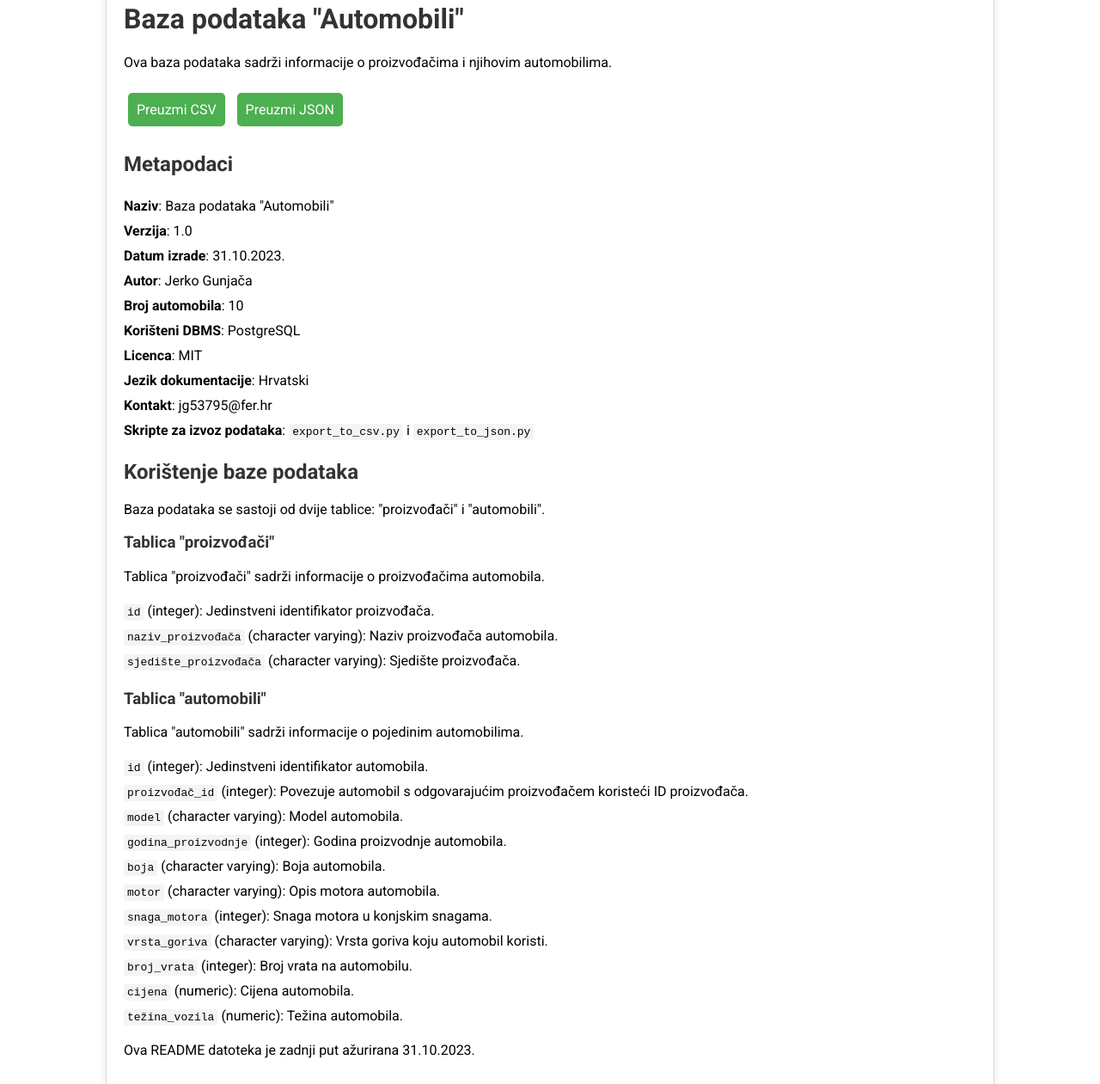
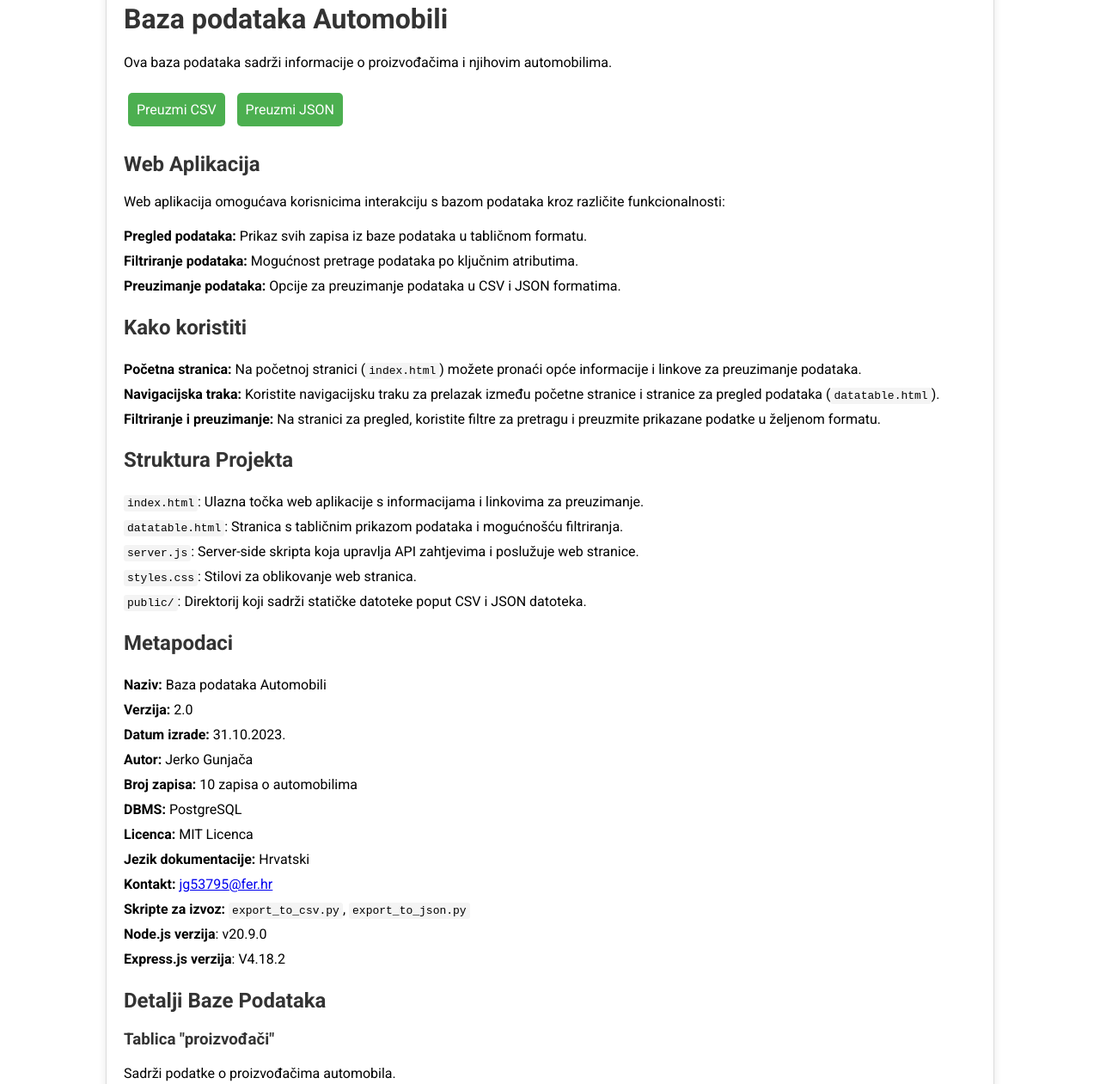
Before and after one commit to JerkoG/OrLab, a website: page Release 2.0/public/index.html in a window 1280 px wide. Shown: the part 127-1388 px from the top of the page at 86% size. Drawn offline with Linux system fonts and the light colour scheme.

Commit message:
Release 2.0 update

```diff
--- a/Release 2.0/public/index.html
+++ b/Release 2.0/public/index.html
@@ -1,15 +1,14 @@
 <!DOCTYPE html>
-<html lang="en">
+<html lang="hr">
 
 <head>
     <meta charset="UTF-8">
     <meta name="viewport" content="width=device-width, initial-scale=1.0">
-    <title>Baza podataka "Automobili"</title>
+    <title>Automobili</title>
     <meta name="description" content="Baza podataka Proizvođača i Automobila">
     <meta name="author" content="Jerko Gunjača">
     <link rel="stylesheet" href="styles.css">
     <link href="https://fonts.googleapis.com/css?family=Roboto:400,700&display=swap" rel="stylesheet">
-
 </head>
 
 <body>
@@ -19,7 +18,7 @@
     </div>
     <div class="content">
         <div class="container">
-            <h1>Baza podataka "Automobili"</h1>
+            <h1>Baza podataka Automobili</h1>
             <p>Ova baza podataka sadrži informacije o proizvođačima i njihovim automobilima.</p>
             <div class="download-links">
                 <a href="/automobili.csv" download>Preuzmi
@@ -27,38 +26,71 @@
                 <a href="/automobili.json" download>Preuzmi
                     JSON</a>
             </div>
-            <h2>Metapodaci</h2>
+            <h2>Web Aplikacija</h2>
+            <p>Web aplikacija omogućava korisnicima interakciju s bazom podataka kroz različite funkcionalnosti:</p>
             <ul>
-                <li><strong>Naziv</strong>: Baza podataka "Automobili"</li>
-                <li><strong>Verzija</strong>: 1.0</li>
-                <li><strong>Datum izrade</strong>: 31.10.2023.</li>
-                <li><strong>Autor</strong>: Jerko Gunjača</li>
-                <li><strong>Broj automobila</strong>: 10</li>
-                <li><strong>Korišteni DBMS</strong>: PostgreSQL</li>
-                <li><strong>Licenca</strong>: MIT</li>
-                <li><strong>Jezik dokumentacije</strong>: Hrvatski</li>
-                <li><strong>Kontakt</strong>: jg53795@fer.hr</li>
-                <li><strong>Skripte za izvoz podataka</strong>: <code>export_to_csv.py</code> i
-                    <code>export_to_json.py</code>
+                <li><strong>Pregled podataka:</strong> Prikaz svih zapisa iz baze podataka u tabličnom formatu.</li>
+                <li><strong>Filtriranje podataka:</strong> Mogućnost pretrage podataka po ključnim atributima.</li>
+                <li><strong>Preuzimanje podataka:</strong> Opcije za preuzimanje podataka u CSV i JSON formatima.
                 </li>
             </ul>
 
-            <h2>Korištenje baze podataka</h2>
-            <p>Baza podataka se sastoji od dvije tablice: "proizvođači" i "automobili".</p>
+            <h2>Kako koristiti</h2>
+            <ul>
+                <li><strong>Početna stranica:</strong> Na početnoj stranici (<code>index.html</code>) možete pronaći
+                    opće informacije i linkove za preuzimanje podataka.</li>
+                <li><strong>Navigacijska traka:</strong> Koristite navigacijsku traku za prelazak između početne
+                    stranice i stranice za pregled podataka (<code>datatable.html</code>).</li>
+                <li><strong>Filtriranje i preuzimanje:</strong> Na stranici za pregled, koristite filtre za pretragu
+                    i
+                    preuzmite prikazane podatke u željenom formatu.</li>
+            </ul>
 
+            <h2>Struktura Projekta</h2>
+            <ul>
+                <li><code>index.html</code>: Ulazna točka web aplikacije s informacijama i linkovima za preuzimanje.
+                </li>
+                <li><code>datatable.html</code>: Stranica s tabličnim prikazom podataka i mogućnošću filtriranja.
+                </li>
+                <li><code>server.js</code>: Server-side skripta koja upravlja API zahtjevima i poslužuje web
+                    stranice.
+                </li>
+                <li><code>styles.css</code>: Stilovi za oblikovanje web stranica.</li>
+                <li><code>public/</code>: Direktorij koji sadrži statičke datoteke poput CSV i JSON datoteka.</li>
+            </ul>
+
+            <h2>Metapodaci</h2>
+            <ul>
+                <li><strong>Naziv:</strong> Baza podataka Automobili</li>
+                <li><strong>Verzija:</strong> 2.0</li>
+                <li><strong>Datum izrade:</strong> 31.10.2023.</li>
+                <li><strong>Autor:</strong> Jerko Gunjača</li>
+                <li><strong>Broj zapisa:</strong> 10 zapisa o automobilima</li>
+                <li><strong>DBMS:</strong> PostgreSQL</li>
+                <li><strong>Licenca:</strong> MIT Licenca</li>
+                <li><strong>Jezik dokumentacije:</strong> Hrvatski</li>
+                <li><strong>Kontakt:</strong> <a href="mailto:jg53795@fer.hr">jg53795@fer.hr</a></li>
+                <li><strong>Skripte za izvoz:</strong> <code>export_to_csv.py</code>, <code>export_to_json.py</code>
+                </li>
+                <li><strong>Node.js verzija</strong>: v20.9.0</li>
+                <li><strong>Express.js verzija</strong>: V4.18.2</li>
+            </ul>
+
+            <h2>Detalji Baze Podataka</h2>
             <h3>Tablica "proizvođači"</h3>
-            <p>Tablica "proizvođači" sadrži informacije o proizvođačima automobila.</p>
+            <p>Sadrži podatke o proizvođačima automobila.</p>
             <ul>
-                <li><code>id</code> (integer): Jedinstveni identifikator proizvođača.</li>
-                <li><code>naziv_proizvođača</code> (character varying): Naziv proizvođača automobila.</li>
-                <li><code>sjedište_proizvođača</code> (character varying): Sjedište proizvođača.</li>
+                <li><code>id</code>: Jedinstveni identifikator</li>
+                <li><code>naziv_proizvođača</code>: Naziv proizvođača</li>
+                <li><code>sjedište_proizvođača</code>: Sjedište proizvođača</li>
             </ul>
 
             <h3>Tablica "automobili"</h3>
-            <p>Tablica "automobili" sadrži informacije o pojedinim automobilima.</p>
+            <p>Sadrži detalje o pojedinim automobilima.</p>
             <ul>
                 <li><code>id</code> (integer): Jedinstveni identifikator automobila.</li>
-                <li><code>proizvođač_id</code> (integer): Povezuje automobil s odgovarajućim proizvođačem koristeći ID
+                <li><code>proizvođač_id</code> (integer): Povezuje automobil s odgovarajućim proizvođačem koristeći
+                    ID
                     proizvođača.</li>
                 <li><code>model</code> (character varying): Model automobila.</li>
                 <li><code>godina_proizvodnje</code> (integer): Godina proizvodnje automobila.</li>
@@ -70,8 +102,8 @@
                 <li><code>cijena</code> (numeric): Cijena automobila.</li>
                 <li><code>težina_vozila</code> (numeric): Težina automobila.</li>
             </ul>
-            <p>Ova README datoteka je zadnji put ažurirana 31.10.2023.</p>
-
+            <h2>Ažuriranja</h2>
+            <p>Posljednje ažuriranje ove README datoteke izvršeno je 11.11.2023. godine.</p>
         </div>
     </div>
 </body>
```
Also changed, not shown: README.md.
